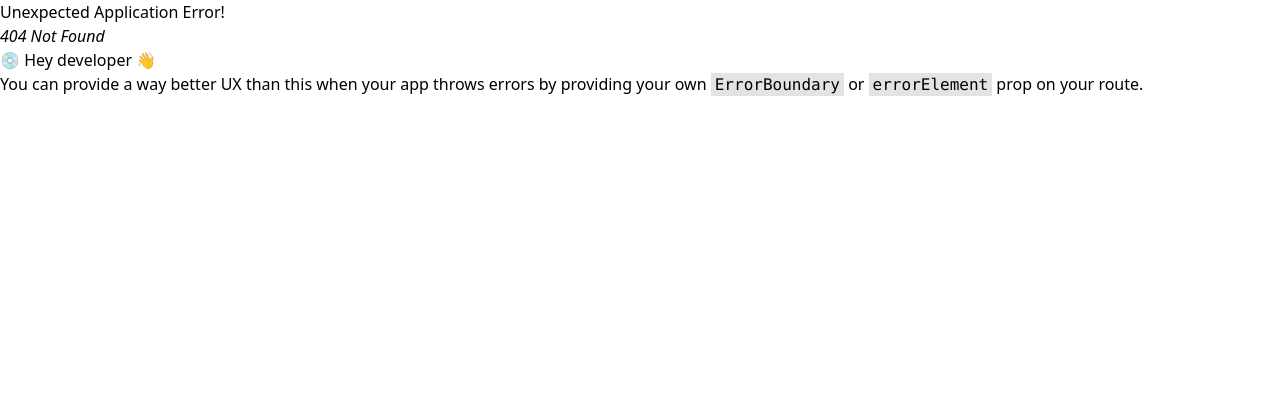
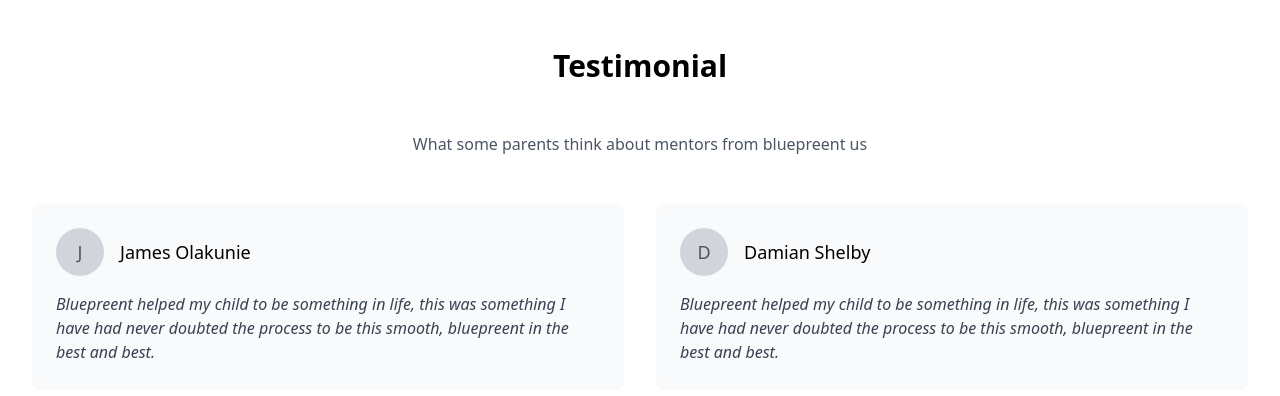
Before and after one commit to MentoNest/skillsync_frontend, a React (Vite) app: page /testimonial in a window 1280 px wide. Before the commit this address had no page. Shown: the top 396 px of the page. Built offline with nearby package versions, Linux system fonts and the light colour scheme.

Commit message:
added testimonial component

```diff
--- a/package.json
+++ b/package.json
@@ -12,6 +12,7 @@
   "dependencies": {
     "@hookform/resolvers": "^5.0.1",
     "formik": "^2.4.6",
+    "lucide-react": "^0.511.0",
     "motion": "^12.6.0",
     "react": "^19.0.0",
     "react-dom": "^19.0.0",
--- /dev/null
+++ b/src/components/testimonialsection.tsx
@@ -0,0 +1,40 @@
+import React from 'react';
+import { testimonialsData } from '../data/testimonialsData';
+
+const TestimonialSection: React.FC = () => {
+  return (
+    <section className="py-12 px-4 sm:px-6 lg:px-8 bg-white">
+      <div className="max-w-7xl mx-auto">
+        <h2 className="text-3xl font-bold text-center mb-12">Testimonial</h2>
+        <p className="text-center text-gray-600 mb-12">
+          What some parents think about mentors from bluepreent us
+        </p>
+
+        <div className="grid grid-cols-1 md:grid-cols-2 gap-8">
+          {testimonialsData.map((testimonial, index) => (
+            <div
+              key={index}
+              className="bg-gray-50 p-6 rounded-lg shadow-sm"
+            >
+              <div className="flex items-center mb-4">
+                <div className="w-12 h-12 rounded-full bg-gray-300 flex items-center justify-center mr-4">
+                  <span className="text-gray-600 text-lg font-medium">
+                    {testimonial.name.charAt(0)}
+                  </span>
+                </div>
+                <div>
+                  <h3 className="font-medium text-lg">{testimonial.name}</h3>
+                </div>
+              </div>
+              <p className="text-gray-700 italic">
+                {testimonial.text}
+              </p>
+            </div>
+          ))}
+        </div>
+      </div>
+    </section>
+  );
+};
+
+export default TestimonialSection;
--- /dev/null
+++ b/src/data/testimonialsData.ts
@@ -0,0 +1,15 @@
+export interface Testimonial {
+  name: string;
+  text: string;
+}
+
+export const testimonialsData: Testimonial[] = [
+  {
+    name: "James Olakunie",
+    text: "Bluepreent helped my child to be something in life, this was something I have had never doubted the process to be this smooth, bluepreent in the best and best."
+  },
+  {
+    name: "Damian Shelby",
+    text: "Bluepreent helped my child to be something in life, this was something I have had never doubted the process to be this smooth, bluepreent in the best and best."
+  }
+];
```
Also changed, not shown: src/routers/index.tsx (+9 -0 lines), 1 other file (tests, documents, lock files or other folders).
